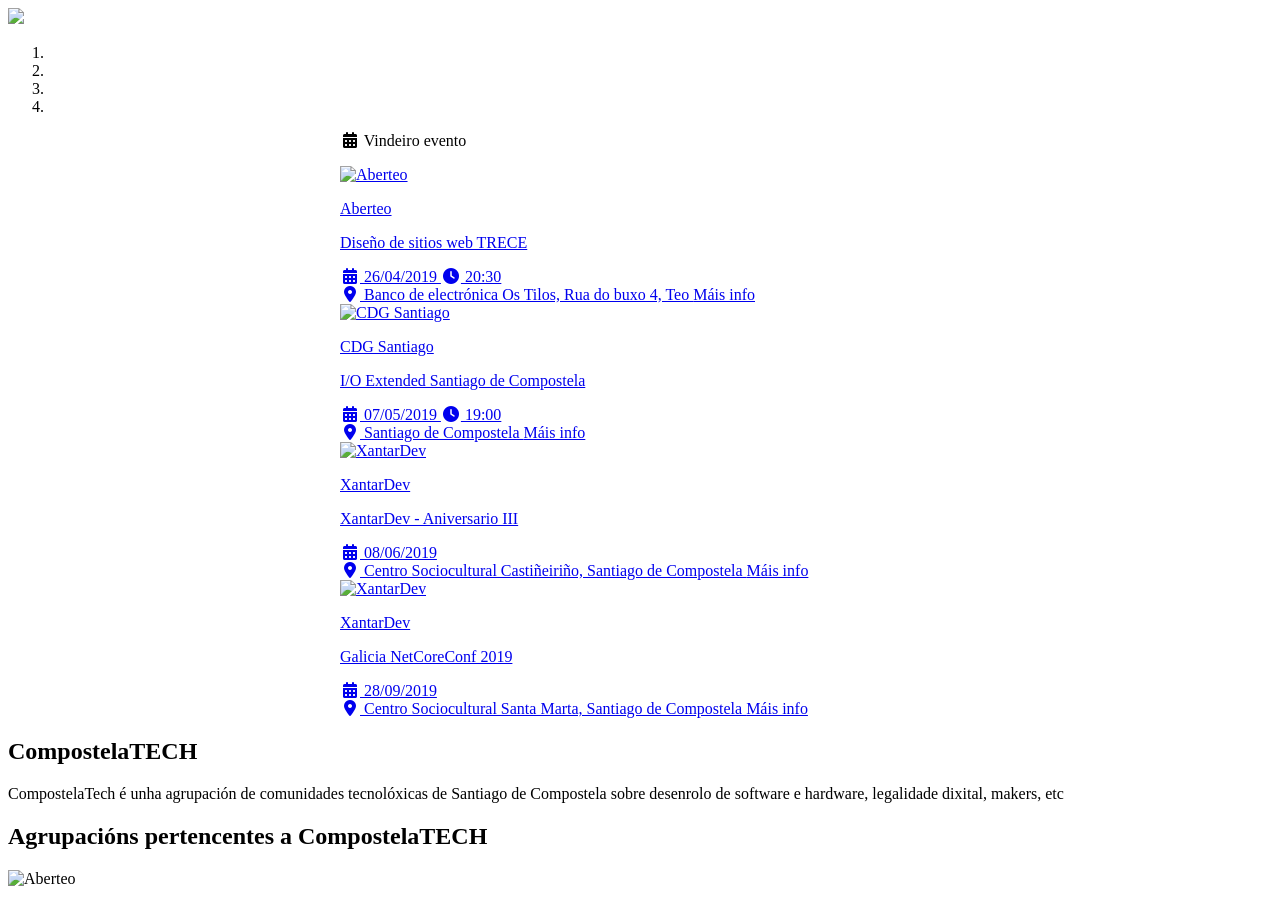
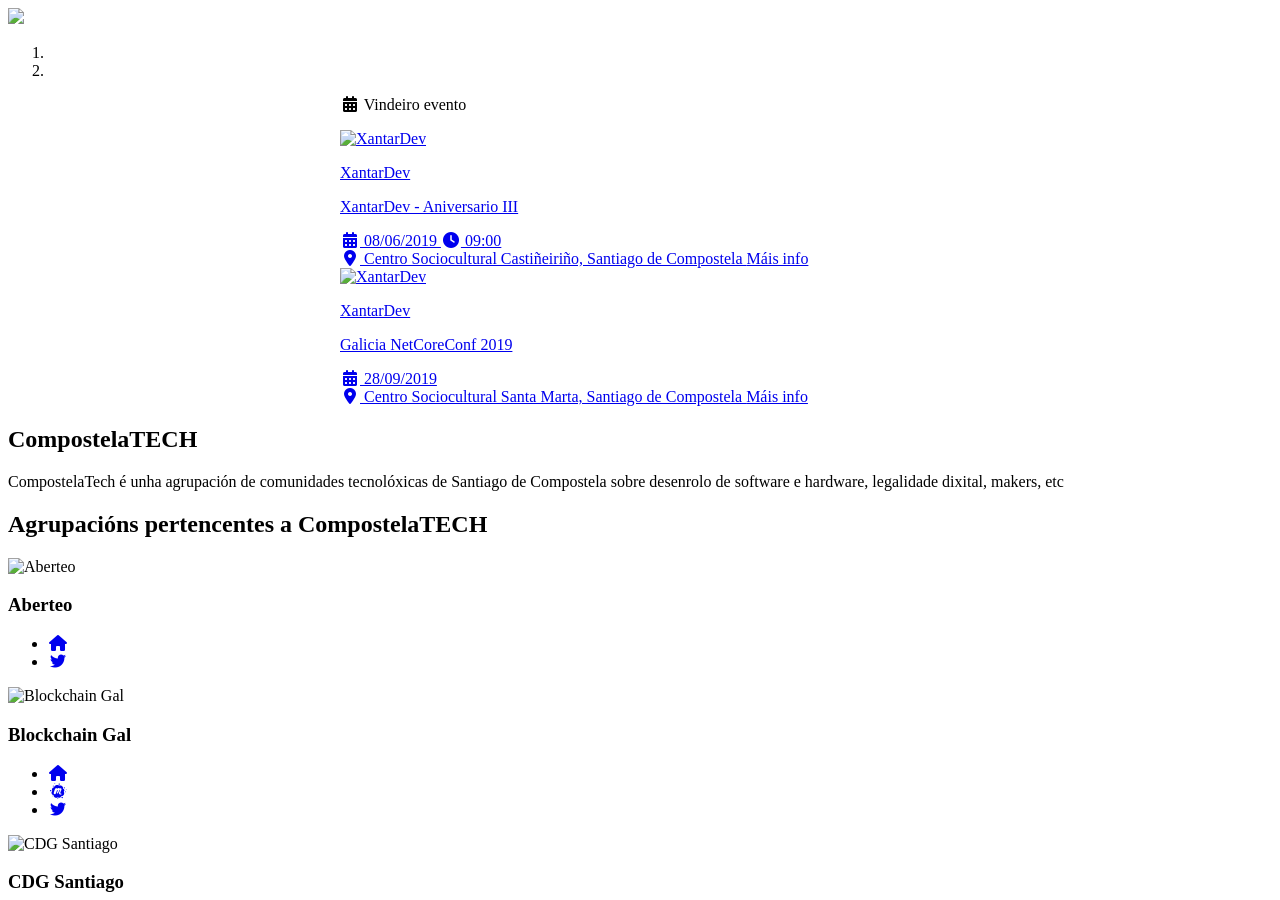
Before and after one commit to compostelatech/compostelatech.github.io, a Jekyll site: the page built from vendor/fontawesome-free/README.md, in a window 1280 px wide and 900 px high. Built offline with Jekyll 4.4.1, drawn with Linux system fonts in a browser that asks for light colours; nearby versions of some CDN libraries; our own code applies the rules of GitHub Pages for plain Markdown files; library files that are not in the unit come from our copies; comment, search, counter and statistics services are not loaded.

Commit message:
update events

```diff
--- a/_data/eventos.yml
+++ b/_data/eventos.yml
@@ -1,25 +1,7 @@
-- grupo: Aberteo
-  logo: g_logo_aberteo.jpg
-  fecha: 2019-04-26
-  hora: "20:30"
-  titulo: "Diseño de sitios web TRECE"
-  lugar: "Banco de electrónica Os Tilos, Rua do buxo 4, Teo"
-  url_lugar:
-  mas_info: http://www.aberteo.gal/
-
-- grupo: CDG Santiago
-  logo: g_logo_gdgsantiago.jpg
-  fecha: 2019-05-07
-  hora: "19:00"
-  titulo: "I/O Extended Santiago de Compostela"
-  lugar: "Santiago de Compostela"
-  url_lugar:
-  mas_info: https://www.meetup.com/es-ES/gdgsantiagoes/events/260592177
-
 - grupo: XantarDev
   logo: g_logo_xantardev.jpg
   fecha: 2019-06-08
-  hora:
+  hora: "09:00"
   titulo: XantarDev - Aniversario III
   lugar: "Centro Sociocultural Castiñeiriño, Santiago de Compostela"
   url_lugar:
@@ -35,6 +17,24 @@
   mas_info: https://galicia.netcoreconf.com/
 
 # EJEMPLOS e Historico de eventos publicados por cada grupo:
+
+# - grupo: CDG Santiago
+#   logo: g_logo_gdgsantiago.jpg
+#   fecha: 2019-05-07
+#   hora: "19:00"
+#   titulo: "I/O Extended Santiago de Compostela"
+#   lugar: "Santiago de Compostela"
+#   url_lugar:
+#   mas_info: https://www.meetup.com/es-ES/gdgsantiagoes/events/260592177
+
+# - grupo: Aberteo
+#   logo: g_logo_aberteo.jpg
+#   fecha: 2019-04-26
+#   hora: "20:30"
+#   titulo: "Diseño de sitios web TRECE"
+#   lugar: "Banco de electrónica Os Tilos, Rua do buxo 4, Teo"
+#   url_lugar:
+#   mas_info: http://www.aberteo.gal/
 
 # - grupo: XantarDev
 #   logo: g_logo_xantardev.jpg
```
